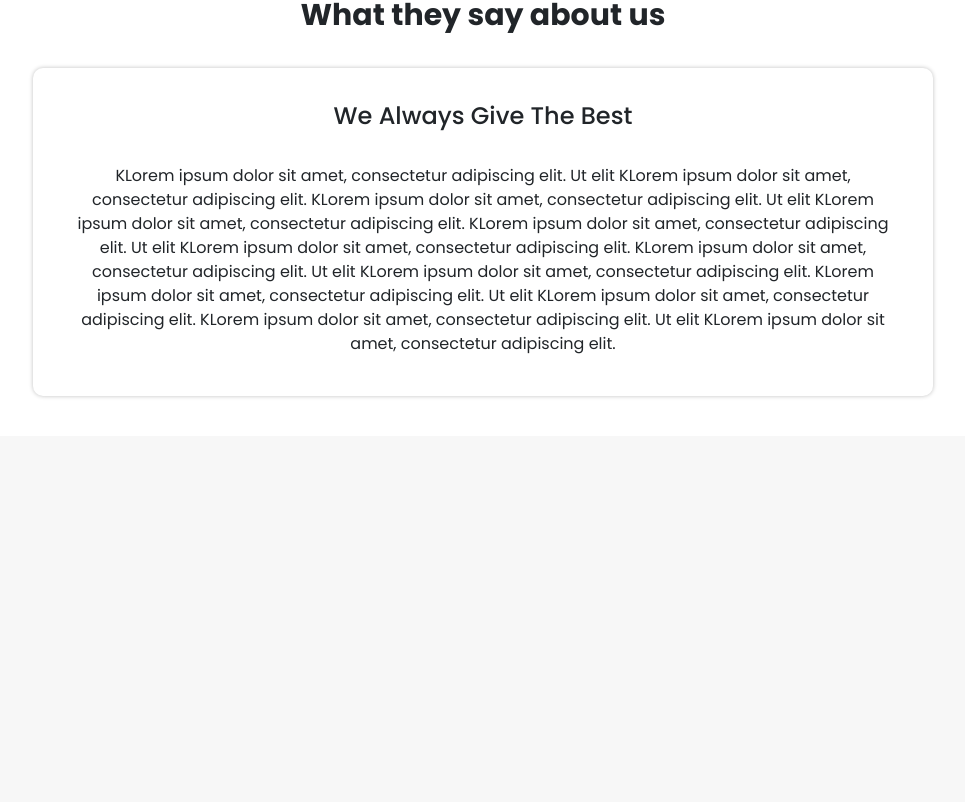
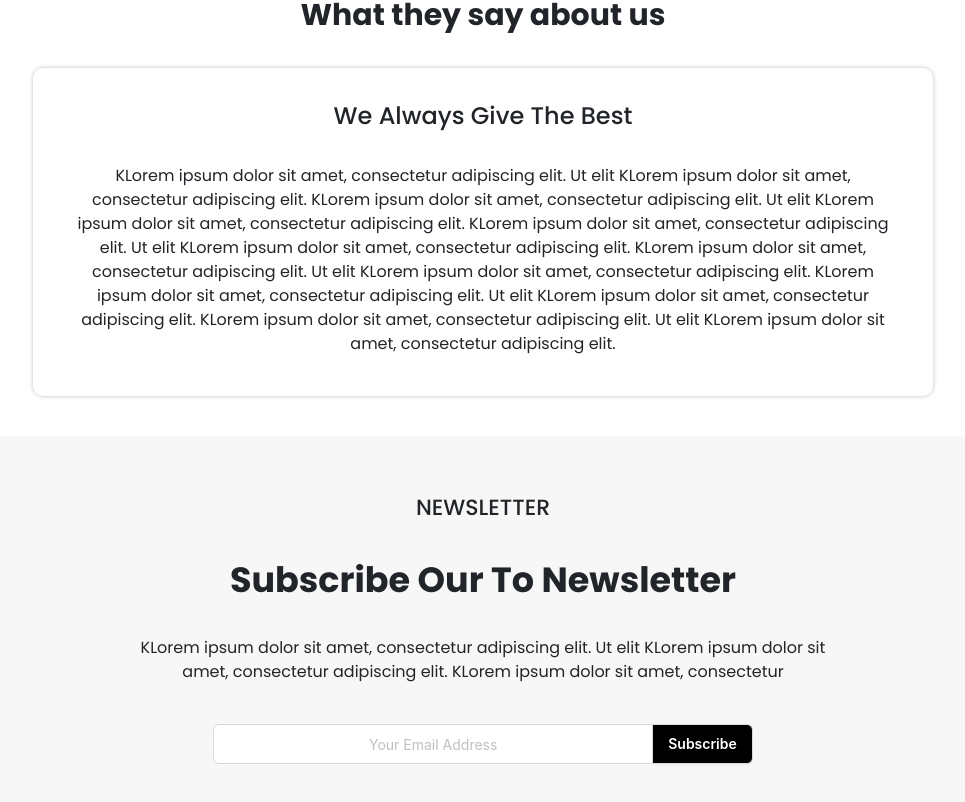
Before and after one commit to jahanzaib4587/Demo_TechLabs, a React (Create React App) app: page / in a window 1280 px wide. Shown: the part 1481-2283 px from the top of the page, without its empty margins (157-1122 px from the left). Before the commit the page ends 1917 px from the top, so only its background shows below. Built offline with nearby package versions, Linux system fonts and the light colour scheme.

Commit message:
Footer Completed

```diff
--- a/src/App.js
+++ b/src/App.js
@@ -4,7 +4,7 @@ import NavigationBar from "./Components/NavigationBar";
 import AboutUs from "./Components/AboutUs";
 import OurTeam from "./Components/OurTeam";
 import Testimonials from "./Components/Testimonials";
-
+import NewsLetter from "./Components/NewsLetter"
 function App() {
 
   const AppStyles = {
@@ -27,6 +27,9 @@ function App() {
       <div>
         <Testimonials/>
       </div>
+      <div>
+        <NewsLetter />
+      </div>
     </div>
   );
 }
--- a/src/Components/NewsLetter.jsx
+++ b/src/Components/NewsLetter.jsx
@@ -1,4 +1,67 @@
 import React from "react";
 import { Col, Row } from "antd";
 
-const NewsLetter
+import { Button, Input } from "antd";
+const NewsLetter = () => {
+  const stylesNewsLetter = {
+    alignCenter: {
+      textAlign: "center",
+      marginTop: "55px",
+      marginBottom: "60px",
+    },
+    text1: { fontWeight: "500", fontSize: "22px" },
+    text2: { fontWeight: "700", fontSize: "35px" },
+    text3: { fontWeight: "400", fontSize: "16px" },
+    btnColor: {
+      backgroundColor: "black",
+      color: "white",
+      fontWeight: "600",
+      height:"40px"
+    },
+    text1Div: {
+      paddingBottom: "30px",
+    },
+    text2Div: {
+      paddingBottom: "30px",
+    },
+    text3DivSubParent: { width: "700px", paddingBottom: "40px" },
+  };
+  return (
+    <div style={stylesNewsLetter.alignCenter}>
+      <div>
+        <div style={stylesNewsLetter.text1Div}>
+          <span style={stylesNewsLetter.text1}>NEWSLETTER</span>
+        </div>
+        <div style={stylesNewsLetter.text2Div}>
+          <span style={stylesNewsLetter.text2}>
+            Subscribe Our To Newsletter
+          </span>
+        </div>
+        <div className="d-flex justify-content-center">
+          <div style={stylesNewsLetter.text3DivSubParent}>
+            <span style={stylesNewsLetter.text3}>
+              KLorem ipsum dolor sit amet, consectetur adipiscing elit. Ut elit
+              KLorem ipsum dolor sit amet, consectetur adipiscing elit. KLorem
+              ipsum dolor sit amet, consectetur
+            </span>
+          </div>
+        </div>
+      </div>
+      <div>
+        <Input.Group compact>
+          <Input
+            style={{
+              width: "calc(50% - 200px)",
+              height:"40px"
+            }}
+            placeholder={"Your Email Address"}
+            //   defaultValue="https://ant.design"
+          />
+          <Button style={stylesNewsLetter.btnColor}>Subscribe</Button>
+        </Input.Group>
+      </div>
+    </div>
+  );
+};
+
+export default NewsLetter;
```
